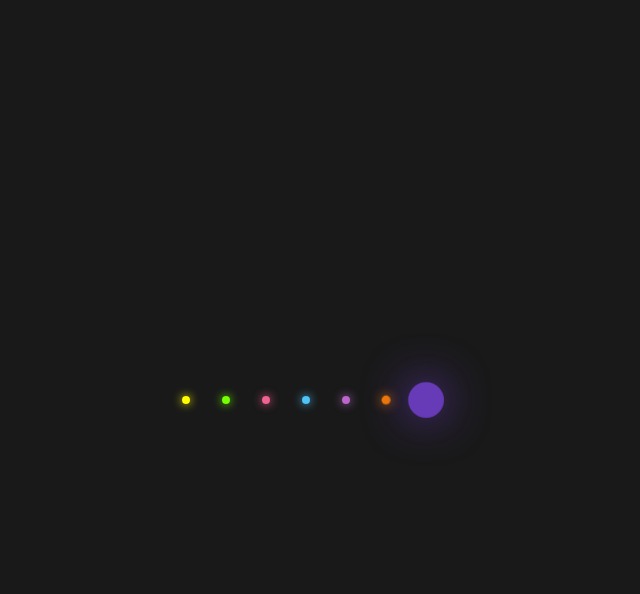
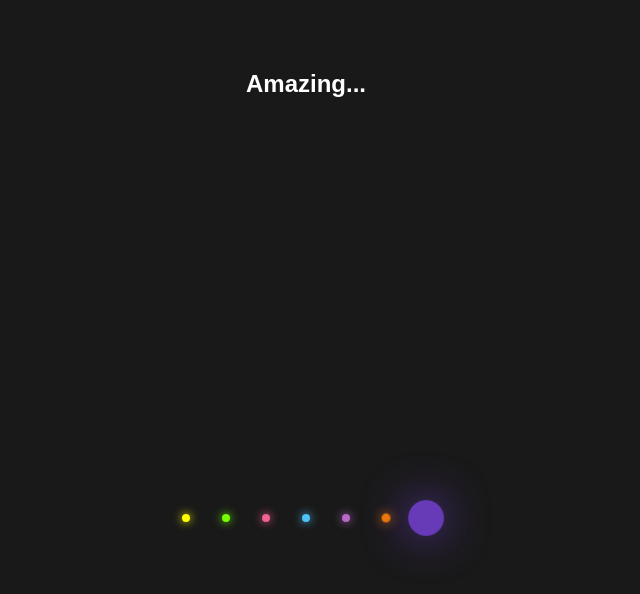
Before and after one commit to SkyelanderWebDev/my-first-repo, a plain HTML site: page index.html in a window 1280 px wide. Shown: the whole page, without its empty margins (334-974 px from the left). Drawn offline with Linux system fonts and the light colour scheme.

Commit message:
cool text yo

```diff
--- a/index.html
+++ b/index.html
@@ -7,6 +7,10 @@
   <title>Glowing Dots</title>
 </head>
 <body>
+
+  <div>
+    <h2>Amazing...</h2>
+  </div>
   <ul>
     <li></li>
     <li></li>
```
